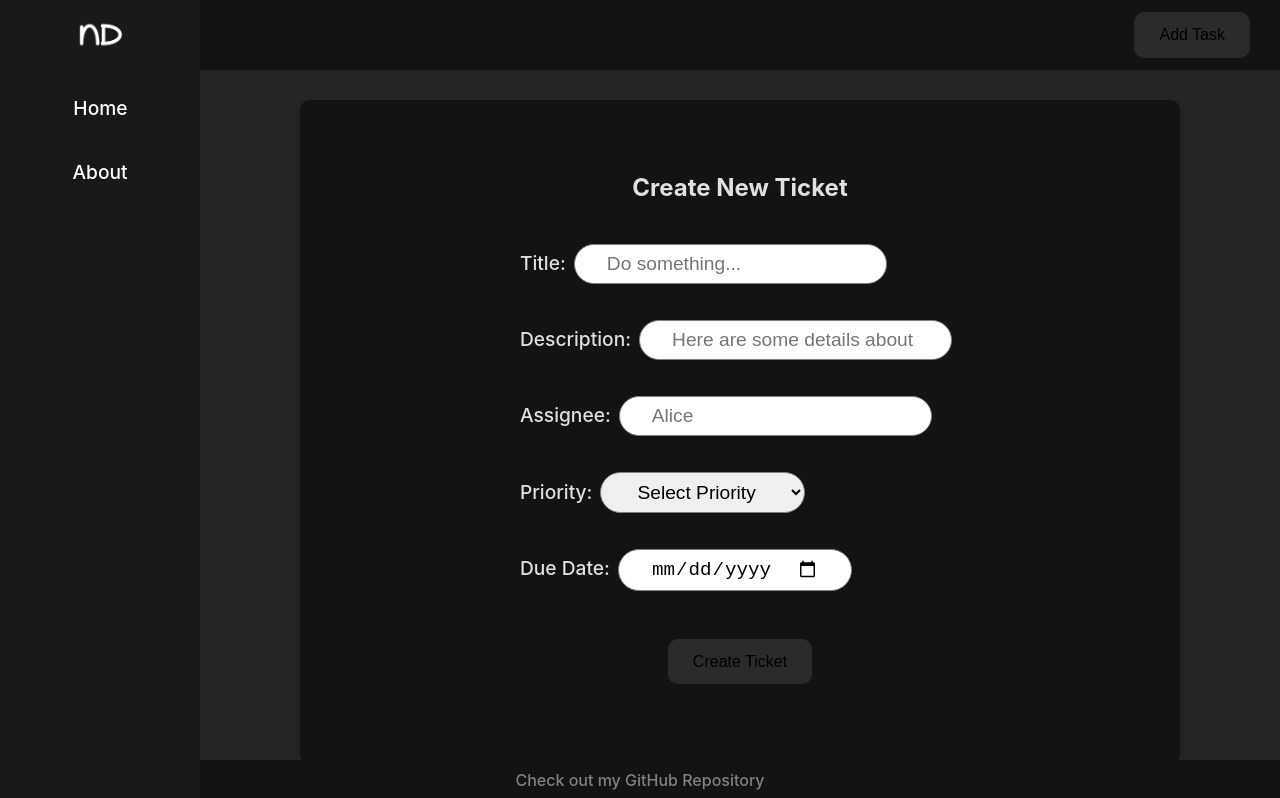
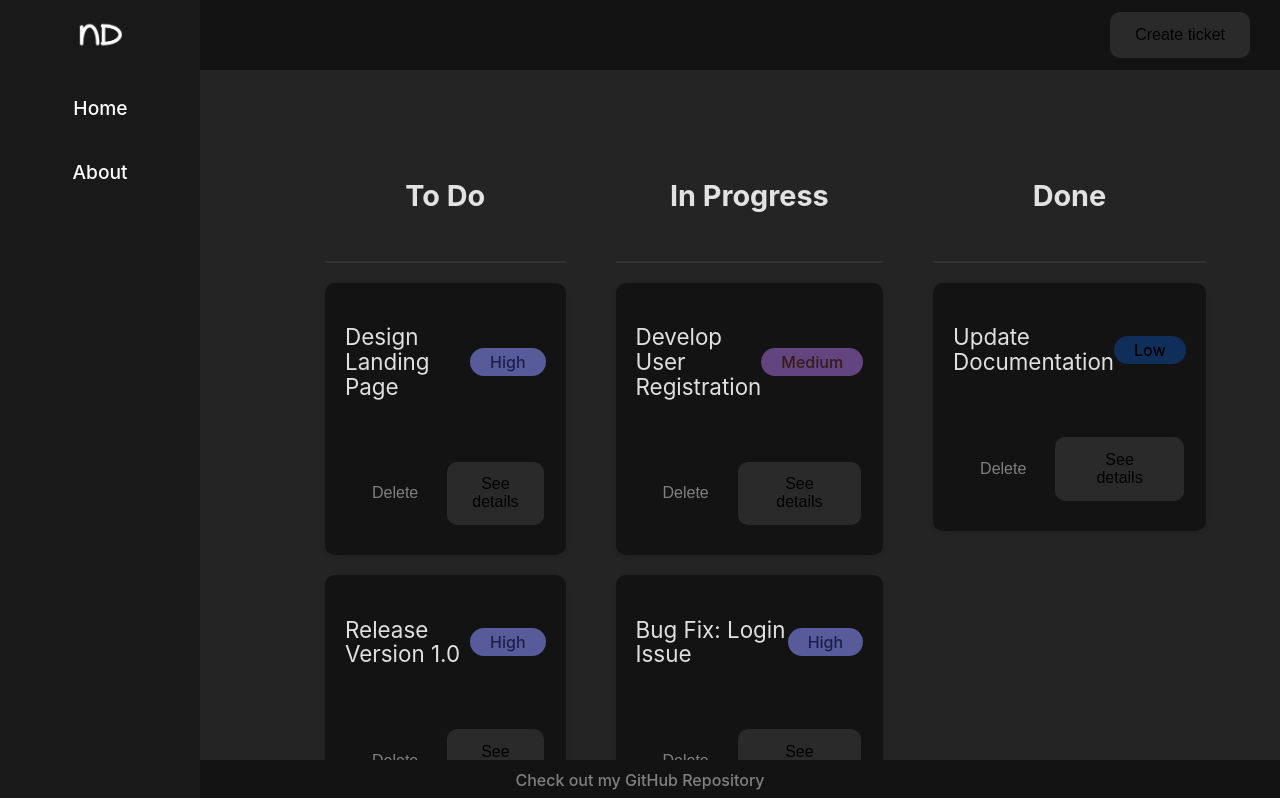
Before and after one commit to nathidaum/kanban-board-app, a React (Vite) app: page / in a window 1280 px wide. Shown: the top 798 px of the page. Built offline with nearby package versions, Linux system fonts and the light colour scheme.

Commit message:
Implement create ticket functionality from Navbar button

```diff
--- a/src/App.jsx
+++ b/src/App.jsx
@@ -8,15 +8,17 @@ import About from "./pages/About";
 import NotFound from "./pages/NotFoundPage";
 import Dashboard from "./pages/Dashboard";
 import TicketDetails from "./pages/TicketDetails";
+import CreateTicketForm from "./components/CreateTicketForm"; // Import the form component
 import ticketData from "./assets/kanban.json";
 
 function App() {
   const [tickets, setTickets] = useState(ticketData);
+  const [isFormOpen, setIsFormOpen] = useState(false);
 
   // Function to add a new ticket
   const createTicket = (newTicketObj) => {
     setTickets((prevTickets) => [newTicketObj, ...prevTickets]);
-    console.log(newTicketObj);
+    closeForm(); // Close the form after creating a ticket
   };
 
   // Function to delete a ticket
@@ -24,13 +26,12 @@ function App() {
     setTickets((prevTickets) => prevTickets.filter((ticket) => ticket.id !== id));
   };
 
+  // Form control functions
+  const openForm = () => setIsFormOpen(true);
+  const closeForm = () => setIsFormOpen(false);
 
   return (
     <div id="homepage">
-      <Navbar />
-      <Sidebar />
-
-      <Footer />
 
       <Routes>
         <Route path="/" element={<Dashboard tickets={tickets} createTicket={createTicket} deleteTicket={deleteTicket}/>} />
@@ -38,6 +39,21 @@ function App() {
         <Route path="*" element={<NotFound />} />
         <Route path="/ticket/:ticketId" element={<TicketDetails tickets={tickets} />} />
       </Routes>
+
+
+      <Navbar openForm={openForm} /> {/* Pass the openForm function to Navbar */}
+      <Sidebar />
+      <Footer />
+
+      {/* Conditionally render the CreateTicketForm if isFormOpen is true */}
+      {isFormOpen && (
+        <div className="form-overlay" onClick={closeForm}> {/* clicking outside the form content should also close the form */}
+          <div className="form-content" onClick={(e) => e.stopPropagation()}> {/* prevents accidental closure of the form if user clicks inside the modal */}
+            <button onClick={closeForm} className="close-button">X</button>
+            <CreateTicketForm callBacktoCreateTicket={createTicket} />
+          </div>
+        </div>
+      )}
     </div>
   );
 }
--- a/src/components/CreateTicketForm.jsx
+++ b/src/components/CreateTicketForm.jsx
@@ -1,7 +1,6 @@
 import { useState } from "react";
 
-const CreateTicketForm = ({ tickets, callBacktoCreateTicket }) => {
-  // set up states
+const CreateTicketForm = ({ callBacktoCreateTicket }) => {
   const [title, setTitle] = useState("");
   const [description, setDescription] = useState("");
   const [assignee, setAssignee] = useState("");
@@ -11,25 +10,20 @@ const CreateTicketForm = ({ tickets, callBacktoCreateTicket }) => {
   const handleSubmit = (e) => {
     e.preventDefault();
 
-    // Get the next ticket ID if needed, otherwise use Date.now() for unique ID
-    const nextTicketId = Math.max(...tickets.map(ticket => ticket.id)) + 1;
-
-    // Create the ticket object using the latest input values
     const newTicketObj = {
-      id: nextTicketId,
-      title: title,
-      description: description,
-      assignee: assignee,
+      id: Date.now(),
+      title,
+      description,
+      assignee,
       status: "To Do",
-      priority: priority,
+      priority,
       createdDate: new Date(),
-      dueDate: dueDate,
+      dueDate,
     };
 
-    // Pass the new ticket back to Dashboard before clearing inputs
-    callBacktoCreateTicket(newTicketObj);
+    callBacktoCreateTicket(newTicketObj); // This will also close the modal in App
 
-    // Clear all input fields after the ticket has been created
+    // Clear all input fields
     setTitle("");
     setDescription("");
     setAssignee("");
@@ -41,50 +35,20 @@ const CreateTicketForm = ({ tickets, callBacktoCreateTicket }) => {
     <form onSubmit={handleSubmit} className="form">
       <h2>Create New Ticket</h2>
       <div className="inputs">
-        <label>
-          Title:
-          <input
-            name="title"
-            type="text"
-            placeholder="Do something..."
-            value={title}
-            onChange={(e) => setTitle(e.target.value)}
-            required
-          />
+        <label>Title:
+          <input type="text" placeholder="Do something..." value={title} onChange={(e) => setTitle(e.target.value)} required />
         </label>
 
-        <label>
-          Description:
-          <input
-            name="description"
-            type="text"
-            placeholder="Here are some details about the ticket..."
-            value={description}
-            onChange={(e) => setDescription(e.target.value)}
-            required
-          />
+        <label>Description:
+          <input type="text" placeholder="Here are some details..." value={description} onChange={(e) => setDescription(e.target.value)} required />
         </label>
 
-        <label>
-          Assignee:
-          <input
-            name="assignee"
-            type="text"
-            placeholder="Alice"
-            value={assignee}
-            onChange={(e) => setAssignee(e.target.value)}
-            required
-          />
+        <label>Assignee:
+          <input type="text" placeholder="Alice" value={assignee} onChange={(e) => setAssignee(e.target.value)} required />
         </label>
 
-        <label>
-          Priority:
-          <select
-            name="priority"
-            value={priority}
-            onChange={(e) => setPriority(e.target.value)}
-            required
-          >
+        <label>Priority:
+          <select value={priority} onChange={(e) => setPriority(e.target.value)} required>
             <option value="">Select Priority</option>
             <option value="Low">Low</option>
             <option value="Medium">Medium</option>
@@ -92,15 +56,8 @@ const CreateTicketForm = ({ tickets, callBacktoCreateTicket }) => {
           </select>
         </label>
 
-        <label>
-          Due Date:
-          <input
-            name="dueDate"
-            type="date"
-            value={dueDate}
-            onChange={(e) => setDueDate(e.target.value)}
-            required
-          />
+        <label>Due Date:
+          <input type="date" value={dueDate} onChange={(e) => setDueDate(e.target.value)} required />
         </label>
       </div>
       <button type="submit">Create Ticket</button>
--- a/src/components/Navbar.jsx
+++ b/src/components/Navbar.jsx
@@ -1,10 +1,8 @@
-import { NavLink } from "react-router-dom";
-
-const Navbar = () => {
+const Navbar = ({ openForm }) => {
   return (
     <nav id="navbar">
       <div>
-          <button className="create-new-btn">Add Task</button>
+        <button className="create-new-btn" onClick={openForm}>Create ticket</button>
       </div>
     </nav>
   );
--- a/src/index.css
+++ b/src/index.css
@@ -423,3 +423,41 @@ input:focus, select:focus {
   border-color: #9b9ff3; /* Set your preferred color */
   box-shadow: 0 0 5px rgba(0, 123, 255, 0.5); /* Optional: subtle shadow */
 }
+
+
+/**************** FORM ****************************/
+
+/* Form overlay to darken the background */
+.form-overlay {
+  position: fixed;
+  top: 0;
+  left: 0;
+  width: 100%;
+  height: 100%;
+  background: rgba(75, 75, 75, 0.8);
+  display: flex;
+  align-items: center;
+  justify-content: center;
+  z-index: 1000;
+}
+
+/* Form content styling */
+.form-content {
+  padding: 20px;
+  border-radius: 8px;
+  width: fit-content;
+  max-width: 90%;
+  position: relative;
+  z-index: 1001; /* foreground */
+}
+
+/* Close button styling */
+.close-button {
+  position: absolute;
+  top: 41px;
+  right: 120px;
+  background: transparent;
+  border: none;
+  font-size: 1.5rem;
+  cursor: pointer;
+}
--- a/src/pages/Dashboard.jsx
+++ b/src/pages/Dashboard.jsx
@@ -1,15 +1,12 @@
 import Column from "../components/Column";
-import CreateTicketForm from "../components/CreateTicketForm";
 
-function Dashboard({ tickets, createTicket, deleteTicket }) {
+function Dashboard({ tickets, deleteTicket }) {
   const todoTickets = tickets.filter((ticket) => ticket.status === "To Do");
   const inProgressTickets = tickets.filter((ticket) => ticket.status === "In Progress");
   const doneTickets = tickets.filter((ticket) => ticket.status === "Done");
 
   return (
     <div>
-      <CreateTicketForm tickets={tickets} callBacktoCreateTicket={createTicket} />
-
       <div className="kanban-board">
         <Column title="To Do" tickets={todoTickets} callbackToDelete={deleteTicket} />
         <Column title="In Progress" tickets={inProgressTickets} callbackToDelete={deleteTicket} />
```
